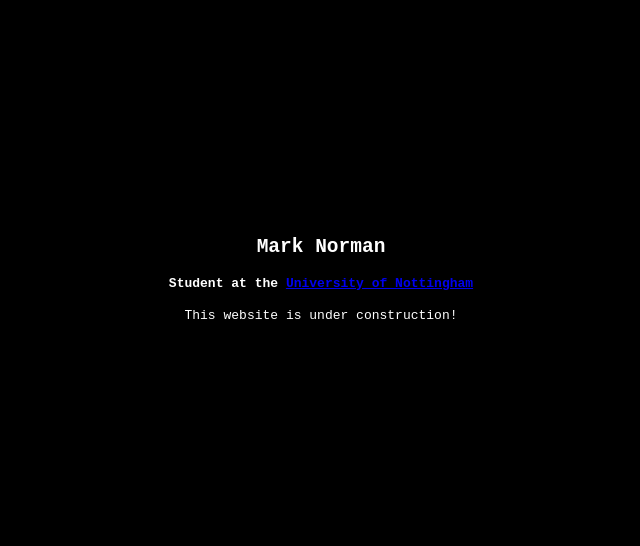
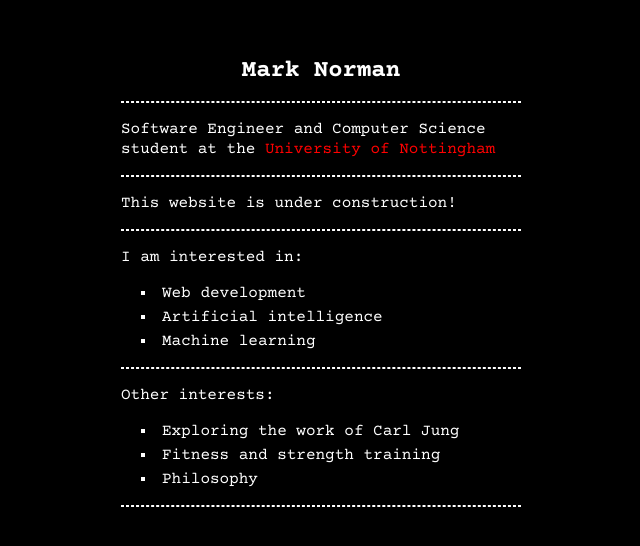
Before and after one commit to markamooti/markamooti.github.io, a plain HTML site: page index.html in a window 1280 px wide. Shown: the part 122-668 px from the top of the page, without its empty margins (319-959 px from the left). Drawn offline with nearby package versions, Linux system fonts and the light colour scheme.

Commit message:
update looks and add more content

```diff
--- a/index.html
+++ b/index.html
@@ -2,37 +2,103 @@
 <html lang="en">
 <head>
     <meta charset="UTF-8">
+    <meta name="description" content="Mark Norman's Profile">
+    <meta name="keywords" content="mark the norman markthenorman">
+    <meta name="author" content="Mark Norman">
     <meta name="viewport" content="width=device-width, initial-scale=1.0">
-    <title>Mark Norman</title>
+    <title>Mark Norman | 🜁</title>
     <link rel="icon" href="favicon.ico" />
 
     <style>
-        @import url(https://fonts.googleapis.com/css?family=Noto+Sans+Mono:100,200,300,regular,500,600,700,800,900);
+        /* @import url(https://fonts.googleapis.com/css?family=Noto+Sans+Mono:100,200,300,regular,500,600,700,800,900); */
+        @import url('https://fonts.googleapis.com/css2?family=Courier+Prime:ital,wght@0,400;0,700;1,400;1,700&display=swap');
         body {
             margin: 0;
             padding: 0;
-            /* font-family: "Noto Sans Mono", monospace; */
-            font-family: monospace;
+            line-height: 1.25em;
+            font-family: "Courier Prime", monospace;
         }
         main {
             display: grid;
             place-items: center;
             min-height: 100vh;
-            text-align: center;
             background: black;
             color: white;
+        }
+        article {
+            opacity: 0;
+            animation: fadeIn 1s ease-in-out forwards;
+        }
+
+        @keyframes fadeIn {
+            to {
+                opacity: 1;
+            }
+        }
+        article {
+            padding: 20px;
+        }
+        hr {
+            border-style: dashed
+        }
+
+        ul {
+            list-style-type: square;
+            list-style-position: inside;
+            padding-inline-start: 0; /* Adjusts padding to align items neatly */
+            /* could be used to reduce extra space */
+            /* margin: 0;  */
+        }
+
+        ul {
+            padding-inline-start: 20px;
+        }
+        ul li {
+            margin: 4px 0
+        }
+        h1 {
+            text-align: center;
+            font-family: "Courier Prime", monospace;
+        }
+        a {
+            color: red;
+            text-decoration: none;
+        }
+        a:hover {
+            color: yellow;
+            text-decoration: underline;
         }
     </style>
 
 </head>
 <body>
     <main>
-        <article>
+        <article style="max-width: 400px">
             <h1>Mark Norman</h1>
-            <h4>Student at the <a href="https://www.nottingham.ac.uk/computerscience/">University of Nottingham</a></h4>
+            <hr/>
+            <p>Software Engineer and Computer Science student at the <a href="https://www.nottingham.ac.uk/computerscience/">University of Nottingham</a></p>
+            <hr/>
+
 
             <p>This website is under construction!</p>
+            <hr/>
+            <p>I am interested in:</p>
+            <ul>
+                <li>Web development</li>
+                <li>Artificial intelligence</li>
+                <li>Machine learning</li>
+            </ul>
+            <hr/>
+            <p>Other interests:</p>
+            <ul>
+                <li>Exploring the work of Carl Jung</li>
+                <li>Fitness and strength training</li>
+                <li>Philosophy</li>
+            </ul>
+            <hr/>
         </article>
+        <!-- <footer> <a href="https://www.linkedin.com/in/markthenorman/">LinkedIn</a></footer> -->
     </main>
+
 </body>
 </html>
```
